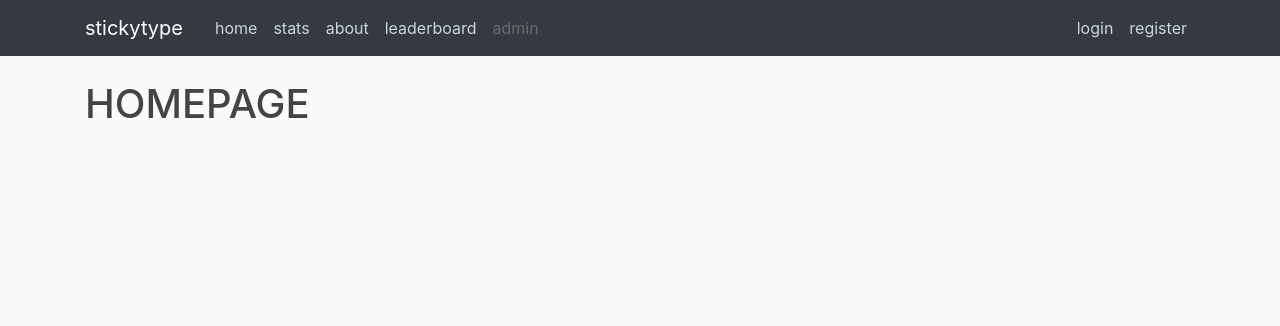
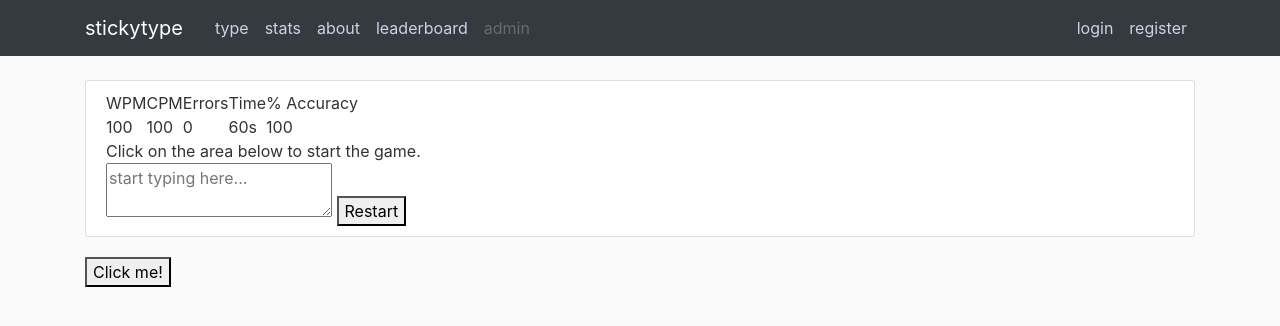
Before and after one commit to ayinfly/stickytype, a Django app: page / in a window 1280 px wide. Shown: the top 326 px of the page. Run offline with Django 4.2, Linux system fonts and the light colour scheme; some libraries are stand-ins or nearby versions.

Commit message:
start typing test portion

```diff
--- /dev/null
+++ b/django_project/type/static/type/script.js
@@ -0,0 +1,3 @@
+function myFunction() {
+    alert("Hello from a static file!");
+}
--- a/django_project/type/templates/type/base.html
+++ b/django_project/type/templates/type/base.html
@@ -28,7 +28,7 @@
                 <div class="collapse navbar-collapse" id="navbarToggle">
                     <!-- navbar left side -->
                     <div class="navbar-nav mr-auto">
-                        <a class="nav-item nav-link" href="{% url 'type-home' %}">home</a>
+                        <a class="nav-item nav-link" href="{% url 'type-home' %}">type</a>
                         <a class="nav-item nav-link" href="{% url 'type-stats' %}">stats</a>
                         <a class="nav-item nav-link" href="{% url 'type-about' %}">about</a>
                         <a class="nav-item nav-link" href="#">leaderboard</a>
--- a/django_project/type/templates/type/home.html
+++ b/django_project/type/templates/type/home.html
@@ -1,6 +1,33 @@
 {% extends "type/base.html" %}
+{% load static %}
 {% block content%}
-    <div>
-        <h1>HOMEPAGE</h1>
+    <div class="content-section">
+        <div class="nav">
+            <div class="wpm">
+                <div class="header_text">WPM</div>
+                <div class="curr_wpm">100</div>
+            </div>
+            <div class="cpm">
+                <div class="header_text">CPM</div>
+                <div class="curr_cpm">100</div>
+            </div>
+            <div class="errors">
+                <div class="header_text">Errors</div>
+                <div class="curr_errors">0</div>
+            </div>
+            <div class="timer">
+                <div class="header_text">Time</div>
+                <div class="curr_time">60s</div>
+            </div>
+            <div class="accuracy">
+                <div class="header_text">% Accuracy</div>
+                <div class="curr_accuracy">100</div>
+            </div>
+        </div>
+        <div class="quote">Click on the area below to start the game.</div>
+        <textarea class="input_area" placeholder="start typing here..." oninput="processCurrentText()" onfocus="startGame()"></textarea>
+        <button class="restart_btn" onclick="resetValues()">Restart</button>
     </div>
+    <button onclick="myFunction()">Click me!</button>
+    <script src="{% static 'type/script.js' %}"></script>
 {% endblock content%}
```
Also changed, not shown: django_project/db.sqlite3, django_project/media/profile_pics/monkey.jpg (added).
